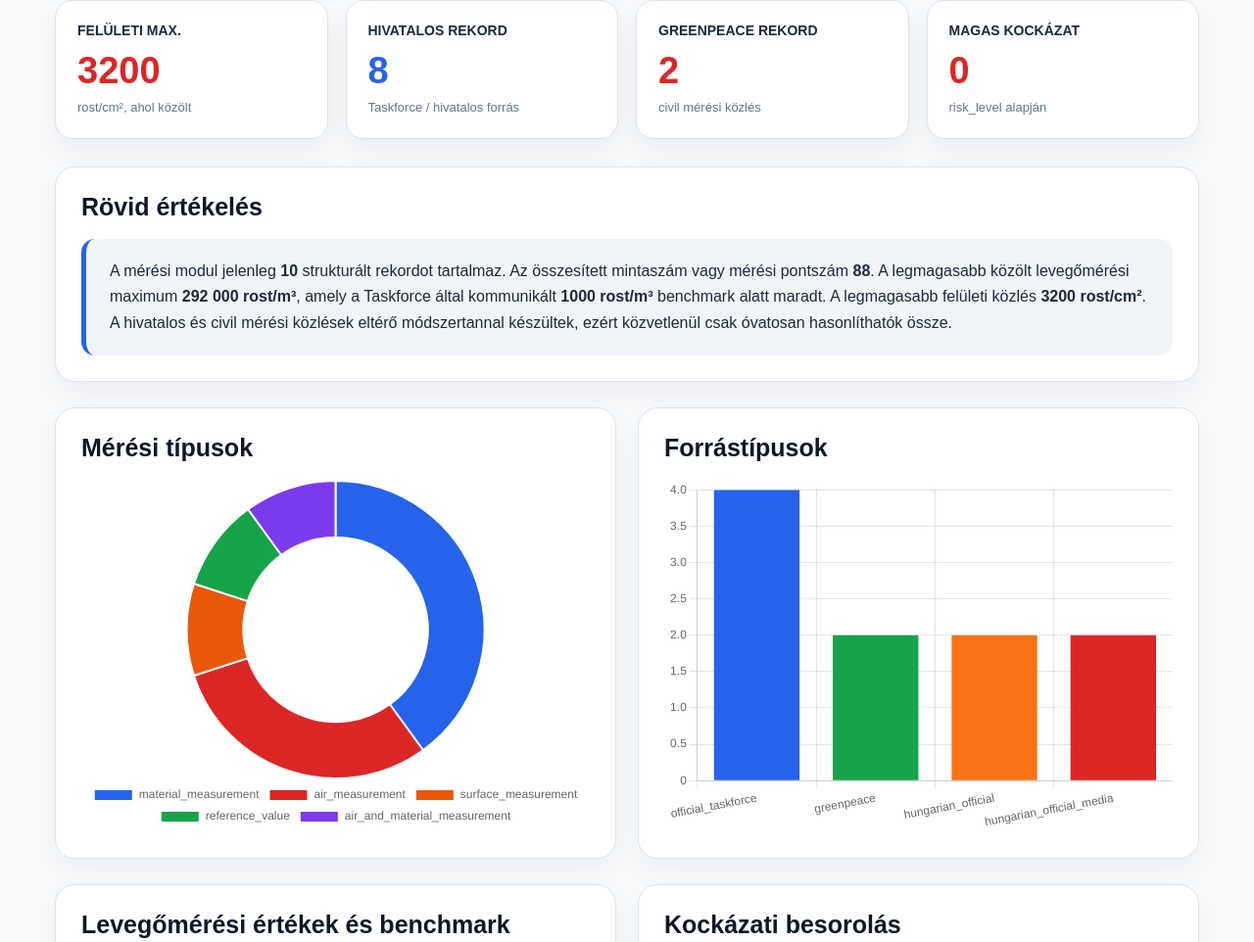
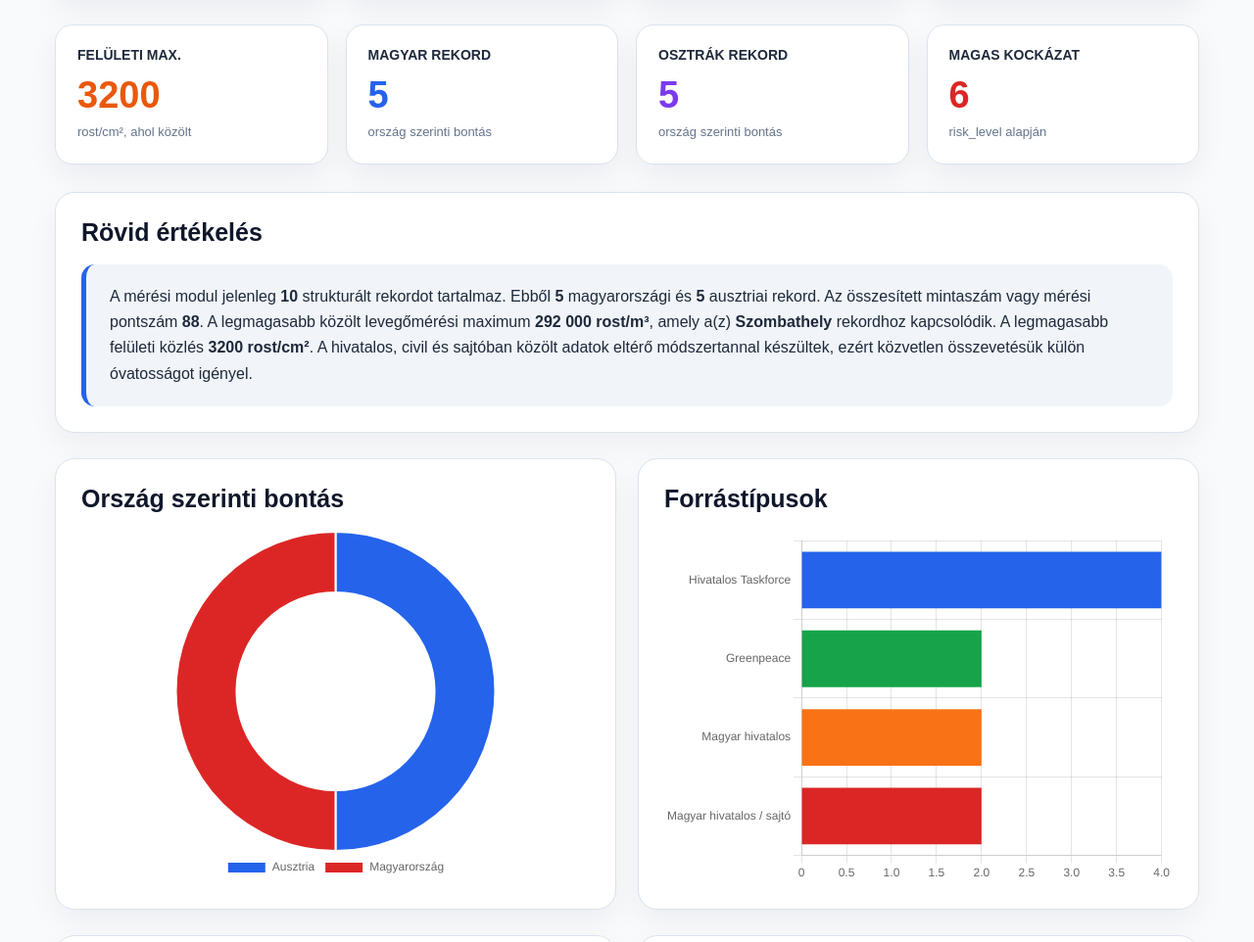
Before and after one commit to mikloshetzer-sketch/K-szeg-azbeszt-szennyez-s, a website: page docs/austrian-measurements.html in a window 1280 px wide. Shown: the part 661-1623 px from the top of the page at 98% size. Drawn offline with nearby package versions, Linux system fonts and the light colour scheme.

Commit message:
Update austrian-measurements.html

```diff
--- a/docs/austrian-measurements.html
+++ b/docs/austrian-measurements.html
@@ -4,7 +4,7 @@
   <meta charset="UTF-8" />
   <meta name="viewport" content="width=device-width, initial-scale=1.0" />
 
-  <title>Ausztriai azbeszt mérési adatok</title>
+  <title>Ausztriai és magyar azbeszt mérési adatok</title>
 
   <script src="https://cdn.jsdelivr.net/npm/chart.js"></script>
 
@@ -42,7 +42,7 @@
     }
 
     .hero p {
-      max-width: 760px;
+      max-width: 780px;
       color: #dbeafe;
       font-size: 17px;
       line-height: 1.55;
@@ -91,6 +91,7 @@
     .btn.dark { background: #111827; }
     .btn.orange { background: #ea580c; }
     .btn.green { background: #0f766e; }
+    .btn.purple { background: #7c3aed; }
 
     .content {
       padding: 24px 56px 56px;
@@ -140,6 +141,7 @@
     .big.red { color: #dc2626; }
     .big.orange { color: #ea580c; }
     .big.green { color: #16a34a; }
+    .big.purple { color: #7c3aed; }
 
     .sub {
       margin-top: 10px;
@@ -219,6 +221,11 @@
       background: #f0fdf4;
     }
 
+    .measurement-card.methodological {
+      border-left-color: #7c3aed;
+      background: #f5f3ff;
+    }
+
     .measurement-card h3 {
       margin: 0 0 10px;
       font-size: 18px;
@@ -230,6 +237,11 @@
       color: #334155;
       font-size: 14px;
       line-height: 1.45;
+    }
+
+    .measurement-card a {
+      color: #2563eb;
+      font-weight: 800;
     }
 
     .badge {
@@ -258,6 +270,11 @@
     .badge.blue {
       background: #dbeafe;
       color: #1d4ed8;
+    }
+
+    .badge.purple {
+      background: #ede9fe;
+      color: #5b21b6;
     }
 
     .data-table {
@@ -345,7 +362,7 @@
       .chartbox,
       .chartbox.large,
       .chartbox.tall {
-        height: 380px;
+        height: 390px;
       }
 
       .data-table {
@@ -365,10 +382,11 @@
 
     <header class="hero">
       <div>
-        <h1>Ausztriai azbeszt<br>mérési adatok</h1>
+        <h1>Azbeszt mérési<br>adatok</h1>
         <p>
-          Burgenlandi hivatalos Taskforce-közlések, Greenpeace-mérések és sajtóban közölt
-          mérési információk strukturált, vizuális áttekintése.
+          Ausztriai és magyar hivatalos, civil és sajtóban közölt mérési információk
+          strukturált, vizuális összevetése. A dashboard külön kezeli a levegőméréseket,
+          anyagmintákat és felületi mintákat.
         </p>
       </div>
 
@@ -389,9 +407,9 @@
     <main class="content">
 
       <div class="notice">
-        A mérési oldal külön kezeli a hivatalos levegőmérési eredményeket és a civil/civil szervezeti
-        mintavételi közléseket. Az adatok egy része összesített közlés, nem minden esetben pontszintű
-        laborjegyzőkönyv.
+        A mérési oldal nem hatósági minősítés. A rekordok részben hivatalos közlésekből,
+        részben Greenpeace-mérésekből, részben sajtóban közölt hatósági információkból származnak.
+        A számszerű levegőértékek és az anyagminták közvetlen összevetése csak módszertani óvatossággal értelmezhető.
       </div>
 
       <div class="error" id="errorBox">
@@ -413,12 +431,12 @@
 
         <div class="card">
           <h3>Max. levegőérték</h3>
-          <div class="big orange" id="maxFiberM3">–</div>
+          <div class="big red" id="maxFiberM3">–</div>
           <div class="sub">rost/m³</div>
         </div>
 
         <div class="card">
-          <h3>Taskforce benchmark</h3>
+          <h3>Benchmark</h3>
           <div class="big green" id="thresholdM3">–</div>
           <div class="sub">rost/m³ referencia</div>
         </div>
@@ -427,20 +445,20 @@
       <section class="cards">
         <div class="card">
           <h3>Felületi max.</h3>
-          <div class="big red" id="maxFiberCm2">–</div>
+          <div class="big orange" id="maxFiberCm2">–</div>
           <div class="sub">rost/cm², ahol közölt</div>
         </div>
 
         <div class="card">
-          <h3>Hivatalos rekord</h3>
-          <div class="big" id="officialCount">–</div>
-          <div class="sub">Taskforce / hivatalos forrás</div>
+          <h3>Magyar rekord</h3>
+          <div class="big" id="hungaryCount">–</div>
+          <div class="sub">ország szerinti bontás</div>
         </div>
 
         <div class="card">
-          <h3>Greenpeace rekord</h3>
-          <div class="big red" id="greenpeaceCount">–</div>
-          <div class="sub">civil mérési közlés</div>
+          <h3>Osztrák rekord</h3>
+          <div class="big purple" id="austriaCount">–</div>
+          <div class="sub">ország szerinti bontás</div>
         </div>
 
         <div class="card">
@@ -457,9 +475,9 @@
 
       <section class="grid2">
         <div class="section">
-          <h2>Mérési típusok</h2>
+          <h2>Ország szerinti bontás</h2>
           <div class="chartbox">
-            <canvas id="typeChart"></canvas>
+            <canvas id="countryChart"></canvas>
           </div>
         </div>
 
@@ -473,11 +491,10 @@
 
       <section class="grid2">
         <div class="section">
-          <h2>Levegőmérési értékek és benchmark</h2>
+          <h2>Mérési típusok</h2>
           <div class="chartbox">
-            <canvas id="airBenchmarkChart"></canvas>
+            <canvas id="typeChart"></canvas>
           </div>
-          <div class="small-note">Ahol nincs közölt max. rost/m³ érték, ott a rekord nem jelenik meg ebben a diagramon.</div>
         </div>
 
         <div class="section">
@@ -490,22 +507,41 @@
 
       <section class="grid2">
         <div class="section">
-          <h2>Minta- / mérési pontszám</h2>
-          <div class="chartbox">
-            <canvas id="sampleChart"></canvas>
+          <h2>Levegőmérési értékek és benchmark</h2>
+          <div class="chartbox large">
+            <canvas id="airBenchmarkChart"></canvas>
+          </div>
+          <div class="small-note">
+            Ahol nincs közölt max. rost/m³ érték, ott a rekord nem jelenik meg ebben a diagramon.
           </div>
         </div>
 
         <div class="section">
+          <h2>Minta- / mérési pontszám</h2>
+          <div class="chartbox large">
+            <canvas id="sampleChart"></canvas>
+          </div>
+        </div>
+      </section>
+
+      <section class="grid2">
+        <div class="section">
           <h2>Bánya-kapcsolatok</h2>
-          <div class="chartbox">
+          <div class="chartbox tall">
             <canvas id="quarryChart"></canvas>
+          </div>
+        </div>
+
+        <div class="section">
+          <h2>Települési bontás</h2>
+          <div class="chartbox tall">
+            <canvas id="settlementChart"></canvas>
           </div>
         </div>
       </section>
 
       <section class="section">
-        <h2>Forrás × mérési típus mátrix</h2>
+        <h2>Ország × mérési típus mátrix</h2>
         <div class="chartbox large">
           <canvas id="matrixChart"></canvas>
         </div>
@@ -522,6 +558,7 @@
           <thead>
             <tr>
               <th>Helyszín</th>
+              <th>Ország</th>
               <th>Típus</th>
               <th>Forrás</th>
               <th>Levegő max.</th>
@@ -559,10 +596,48 @@
       return value || "Ismeretlen";
     }
 
-    function countBy(records, field) {
+    function displayCountry(value) {
+      if (value === "Hungary") return "Magyarország";
+      if (value === "Austria") return "Ausztria";
+      return value || "Ismeretlen";
+    }
+
+    function displaySource(value) {
+      const map = {
+        official_taskforce: "Hivatalos Taskforce",
+        greenpeace: "Greenpeace",
+        hungarian_official: "Magyar hivatalos",
+        hungarian_official_media: "Magyar hivatalos / sajtó"
+      };
+      return map[value] || value || "Ismeretlen";
+    }
+
+    function displayType(value) {
+      const map = {
+        air_measurement: "Levegőmérés",
+        surface_measurement: "Felületi mérés",
+        material_measurement: "Anyagminta / kőzetminta",
+        air_and_material_measurement: "Levegő + anyagminta",
+        reference_value: "Referenciaérték"
+      };
+      return map[value] || value || "Ismeretlen";
+    }
+
+    function displayRisk(value) {
+      const map = {
+        high: "Magas",
+        medium: "Közepes",
+        low: "Alacsony",
+        methodological: "Módszertani"
+      };
+      return map[value] || value || "Nem besorolható";
+    }
+
+    function countBy(records, field, formatter = null) {
       const result = {};
       records.forEach(r => {
-        const key = cleanKey(r[field]);
+        const raw = cleanKey(r[field]);
+        const key = formatter ? formatter(raw) : raw;
         result[key] = (result[key] || 0) + 1;
       });
       return result;
@@ -631,7 +706,7 @@
           labels,
           datasets: [{
             data: values,
-            backgroundColor: ["#2563eb", "#dc2626", "#ea580c", "#16a34a", "#7c3aed"]
+            backgroundColor: ["#2563eb", "#dc2626", "#ea580c", "#16a34a", "#7c3aed", "#64748b"]
           }]
         },
         options: {
@@ -646,8 +721,13 @@
     }
 
     function airBenchmarkChart(records) {
-      const airRecords = records.filter(r => r.fiber_per_m3_max !== null && r.fiber_per_m3_max !== undefined);
-      const labels = airRecords.map(r => r.location_name || r.id);
+      const airRecords = records.filter(r =>
+        r.fiber_per_m3_max !== null &&
+        r.fiber_per_m3_max !== undefined &&
+        r.fiber_per_m3_max !== ""
+      );
+
+      const labels = airRecords.map(r => r.settlement || r.location_name || r.id);
       const values = airRecords.map(r => Number(r.fiber_per_m3_max || 0));
       const thresholds = airRecords.map(r => Number(r.fiber_per_m3_threshold || 1000));
 
@@ -659,7 +739,7 @@
             {
               label: "Közölt max. rost/m³",
               data: values,
-              backgroundColor: "#ea580c"
+              backgroundColor: "#dc2626"
             },
             {
               label: "Referencia / benchmark",
@@ -680,28 +760,38 @@
             }
           },
           scales: {
-            y: { beginAtZero: true }
+            y: {
+              beginAtZero: true,
+              ticks: {
+                callback: value => formatNumber(value)
+              }
+            }
           }
         }
       });
     }
 
     function matrixChart(records) {
-      const sources = [...new Set(records.map(r => cleanKey(r.source_type)))];
-      const types = [...new Set(records.map(r => cleanKey(r.measurement_type)))];
+      const countries = [...new Set(records.map(r => displayCountry(cleanKey(r.country))))];
+      const types = [...new Set(records.map(r => displayType(cleanKey(r.measurement_type))))];
 
       const colors = ["#2563eb", "#16a34a", "#f97316", "#dc2626", "#7c3aed", "#64748b"];
 
       const datasets = types.map((type, idx) => ({
         label: type,
-        data: sources.map(source => records.filter(r => cleanKey(r.source_type) === source && cleanKey(r.measurement_type) === type).length),
+        data: countries.map(country =>
+          records.filter(r =>
+            displayCountry(cleanKey(r.country)) === country &&
+            displayType(cleanKey(r.measurement_type)) === type
+          ).length
+        ),
         backgroundColor: colors[idx % colors.length]
       }));
 
       return createChart("matrixChart", {
         type: "bar",
         data: {
-          labels: sources,
+          labels: countries,
           datasets
         },
         options: {
@@ -725,29 +815,37 @@
 
     function riskClass(level) {
       const text = String(level || "").toLowerCase();
-      if (text.includes("magas")) return "high";
-      if (text.includes("közepes")) return "medium";
-      if (text.includes("alacsony")) return "low";
+      if (text.includes("high")) return "high";
+      if (text.includes("medium")) return "medium";
+      if (text.includes("low")) return "low";
+      if (text.includes("methodological")) return "methodological";
       return "";
     }
 
     function riskBadge(level) {
       const text = String(level || "").toLowerCase();
-      if (text.includes("magas")) return '<span class="badge red">magas</span>';
-      if (text.includes("közepes")) return '<span class="badge orange">közepes</span>';
-      if (text.includes("alacsony")) return '<span class="badge green">alacsony</span>';
+      if (text.includes("high")) return '<span class="badge red">magas</span>';
+      if (text.includes("medium")) return '<span class="badge orange">közepes</span>';
+      if (text.includes("low")) return '<span class="badge green">alacsony</span>';
+      if (text.includes("methodological")) return '<span class="badge purple">módszertani</span>';
       return '<span class="badge blue">nem besorolható</span>';
     }
 
     function buildMeasurementCards(records) {
       const grid = document.getElementById("measurementGrid");
 
-      grid.innerHTML = records.map(r => `
+      const sorted = [...records].sort((a, b) => {
+        const ar = a.risk_level === "high" ? 0 : 1;
+        const br = b.risk_level === "high" ? 0 : 1;
+        return ar - br;
+      });
+
+      grid.innerHTML = sorted.map(r => `
         <div class="measurement-card ${riskClass(r.risk_level)}">
           <h3>${r.location_name || r.id}</h3>
-          <p><strong>Hely:</strong> ${r.settlement || "–"}, ${r.region || "–"}</p>
-          <p><strong>Mérés típusa:</strong> ${r.measurement_type || "–"}</p>
-          <p><strong>Forrás:</strong> ${r.source_name || r.source_type || "–"}</p>
+          <p><strong>Hely:</strong> ${r.settlement || "–"}, ${r.region || "–"}, ${displayCountry(r.country)}</p>
+          <p><strong>Mérés típusa:</strong> ${displayType(r.measurement_type)}</p>
+          <p><strong>Forrás:</strong> ${r.source_name || displaySource(r.source_type)}</p>
           <p><strong>Eredmény:</strong> ${r.reported_result || "–"}</p>
           <p><strong>Levegő max.:</strong> ${r.fiber_per_m3_max ? formatNumber(r.fiber_per_m3_max) + " rost/m³" : "–"}</p>
           <p><strong>Felületi max.:</strong> ${r.fiber_per_cm2_max ? formatNumber(r.fiber_per_cm2_max) + " rost/cm²" : "–"}</p>
@@ -763,8 +861,9 @@
       tbody.innerHTML = records.map(r => `
         <tr>
           <td><strong>${r.location_name || r.id}</strong><br><span class="small-note">${r.settlement || ""}</span></td>
-          <td>${r.measurement_type || "–"}</td>
-          <td>${r.source_type || "–"}<br><span class="small-note">${r.source_name || ""}</span></td>
+          <td>${displayCountry(r.country)}</td>
+          <td>${displayType(r.measurement_type)}</td>
+          <td>${displaySource(r.source_type)}<br><span class="small-note">${r.source_name || ""}</span></td>
           <td>${r.fiber_per_m3_max ? formatNumber(r.fiber_per_m3_max) + " rost/m³" : "–"}</td>
           <td>${r.fiber_per_cm2_max ? formatNumber(r.fiber_per_cm2_max) + " rost/cm²" : "–"}</td>
           <td>${riskBadge(r.risk_level)}</td>
@@ -781,63 +880,74 @@
       const maxCm2 = maxValue(records, "fiber_per_cm2_max");
       const threshold = maxValue(records, "fiber_per_m3_threshold");
 
-      const official = records.filter(r => String(r.source_type || "").includes("official")).length;
-      const gp = records.filter(r => String(r.source_type || "").includes("greenpeace")).length;
-      const highRisk = records.filter(r => String(r.risk_level || "").toLowerCase().includes("magas")).length;
+      const huCount = records.filter(r => r.country === "Hungary").length;
+      const atCount = records.filter(r => r.country === "Austria").length;
+      const highRisk = records.filter(r => String(r.risk_level || "").toLowerCase().includes("high")).length;
 
       document.getElementById("recordCount").textContent = formatNumber(records.length);
       document.getElementById("sampleCount").textContent = formatNumber(sampleTotal);
       document.getElementById("maxFiberM3").textContent = maxM3 ? formatNumber(maxM3) : "–";
       document.getElementById("thresholdM3").textContent = threshold ? formatNumber(threshold) : "–";
       document.getElementById("maxFiberCm2").textContent = maxCm2 ? formatNumber(maxCm2) : "–";
-      document.getElementById("officialCount").textContent = formatNumber(official);
-      document.getElementById("greenpeaceCount").textContent = formatNumber(gp);
+      document.getElementById("hungaryCount").textContent = formatNumber(huCount);
+      document.getElementById("austriaCount").textContent = formatNumber(atCount);
       document.getElementById("highRiskCount").textContent = formatNumber(highRisk);
 
-      const topAir = records.find(r => r.fiber_per_m3_max === maxM3);
-      const topSurface = records.find(r => r.fiber_per_cm2_max === maxCm2);
+      const topAir = records.find(r => Number(r.fiber_per_m3_max || 0) === Number(maxM3 || 0));
+      const topSurface = records.find(r => Number(r.fiber_per_cm2_max || 0) === Number(maxCm2 || 0));
 
       document.getElementById("assessmentText").innerHTML = `
         A mérési modul jelenleg <strong>${formatNumber(records.length)}</strong> strukturált rekordot tartalmaz.
-        Az összesített mintaszám vagy mérési pontszám <strong>${formatNumber(sampleTotal)}</strong>.
-        A legmagasabb közölt levegőmérési maximum <strong>${maxM3 ? formatNumber(maxM3) + " rost/m³" : "nem ismert"}</strong>,
-        amely a Taskforce által kommunikált <strong>${threshold ? formatNumber(threshold) + " rost/m³" : "–"}</strong>
-        benchmark alatt maradt. A legmagasabb felületi közlés
+        Ebből <strong>${formatNumber(huCount)}</strong> magyarországi és <strong>${formatNumber(atCount)}</strong>
+        ausztriai rekord. Az összesített mintaszám vagy mérési pontszám
+        <strong>${formatNumber(sampleTotal)}</strong>. A legmagasabb közölt levegőmérési maximum
+        <strong>${maxM3 ? formatNumber(maxM3) + " rost/m³" : "nem ismert"}</strong>,
+        amely a(z) <strong>${topAir ? topAir.settlement : "–"}</strong> rekordhoz kapcsolódik.
+        A legmagasabb felületi közlés
         <strong>${maxCm2 ? formatNumber(maxCm2) + " rost/cm²" : "nem ismert"}</strong>.
-        A hivatalos és civil mérési közlések eltérő módszertannal készültek, ezért közvetlenül csak óvatosan hasonlíthatók össze.
+        A hivatalos, civil és sajtóban közölt adatok eltérő módszertannal készültek,
+        ezért közvetlen összevetésük külön óvatosságot igényel.
       `;
 
       if (data.method_note) {
         document.getElementById("methodNote").textContent = data.method_note;
       }
 
-      const typeEntries = sortedEntries(countBy(records, "measurement_type"));
+      const countryEntries = sortedEntries(countBy(records, "country", displayCountry));
+      doughnutChart(
+        "countryChart",
+        countryEntries.map(e => e[0]),
+        countryEntries.map(e => e[1])
+      );
+
+      const sourceEntries = sortedEntries(countBy(records, "source_type", displaySource));
+      barChart(
+        "sourceChart",
+        sourceEntries.map(e => e[0]),
+        sourceEntries.map(e => e[1]),
+        "Rekordok száma",
+        true
+      );
+
+      const typeEntries = sortedEntries(countBy(records, "measurement_type", displayType));
       doughnutChart(
         "typeChart",
         typeEntries.map(e => e[0]),
         typeEntries.map(e => e[1])
       );
 
-      const sourceEntries = sortedEntries(countBy(records, "source_type"));
-      barChart(
-        "sourceChart",
-        sourceEntries.map(e => e[0]),
-        sourceEntries.map(e => e[1]),
-        "Rekordok száma"
-      );
-
-      airBenchmarkChart(records);
-
-      const riskEntries = sortedEntries(countBy(records, "risk_level"));
+      const riskEntries = sortedEntries(countBy(records, "risk_level", displayRisk));
       doughnutChart(
         "riskChart",
         riskEntries.map(e => e[0]),
         riskEntries.map(e => e[1])
       );
 
+      airBenchmarkChart(records);
+
       const sampleEntries = records
         .filter(r => r.sample_count)
-        .map(r => [r.location_name || r.id, Number(r.sample_count || 0)])
+        .map(r => [r.settlement || r.location_name || r.id, Number(r.sample_count || 0)])
         .sort((a, b) => b[1] - a[1]);
 
       barChart(
@@ -854,6 +964,15 @@
         quarryEntries.map(e => e[0]),
         quarryEntries.map(e => e[1]),
         "Kapcsolódó rekord",
+        true
+      );
+
+      const settlementEntries = sortedEntries(countBy(records, "settlement"));
+      barChart(
+        "settlementChart",
+        settlementEntries.map(e => e[0]),
+        settlementEntries.map(e => e[1]),
+        "Rekordok száma",
         true
       );
 
```
